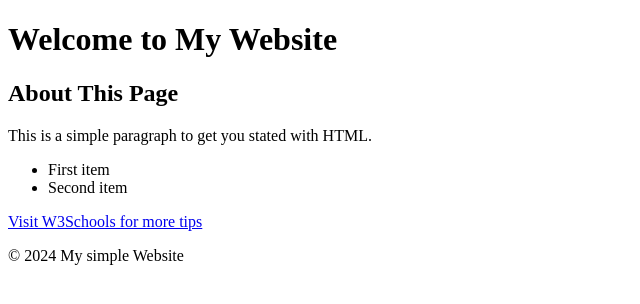
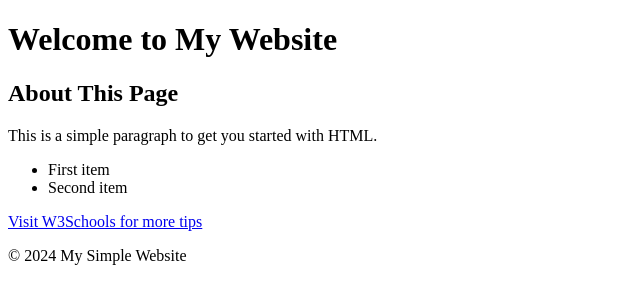
Before and after one commit to Musthak2004/100_webdev_projects, a plain HTML site: page simpleHTMLPage.html in a window 1280 px wide. Shown: the full height of the page, 0-640 px from the left. Drawn offline with Linux system fonts and the light colour scheme.

Commit message:
simple HTML page

```diff
--- a/simpleHTMLPage.html
+++ b/simpleHTMLPage.html
@@ -3,15 +3,16 @@
   <head>
     <meta charset="UTF-8" />
     <meta name="viewport" content="width=device-width, initial-scale=1.0" />
-    <title>Simple HTML Page</title>
+    <title>My Simple Page</title>
   </head>
   <body>
     <header>
       <h1>Welcome to My Website</h1>
     </header>
+
     <main>
       <h2>About This Page</h2>
-      <p>This is a simple paragraph to get you stated with HTML.</p>
+      <p>This is a simple paragraph to get you started with HTML.</p>
 
       <ul>
         <li>First item</li>
@@ -22,7 +23,7 @@
     </main>
 
     <footer>
-      <p>&copy; 2024 My simple Website</p>
+      <p>&copy; 2024 My Simple Website</p>
     </footer>
   </body>
 </html>
```
